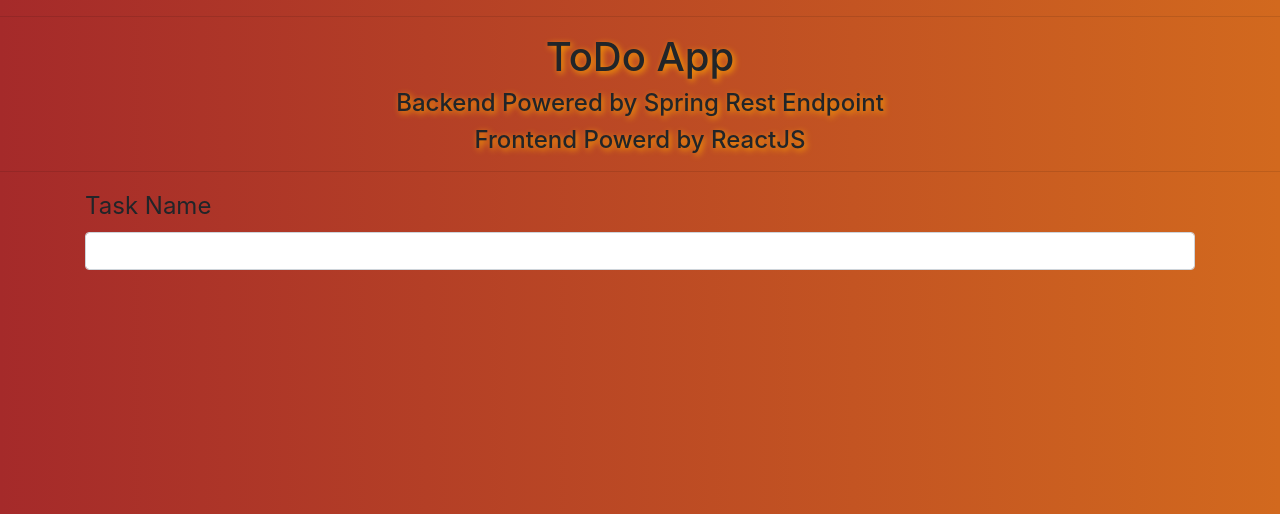
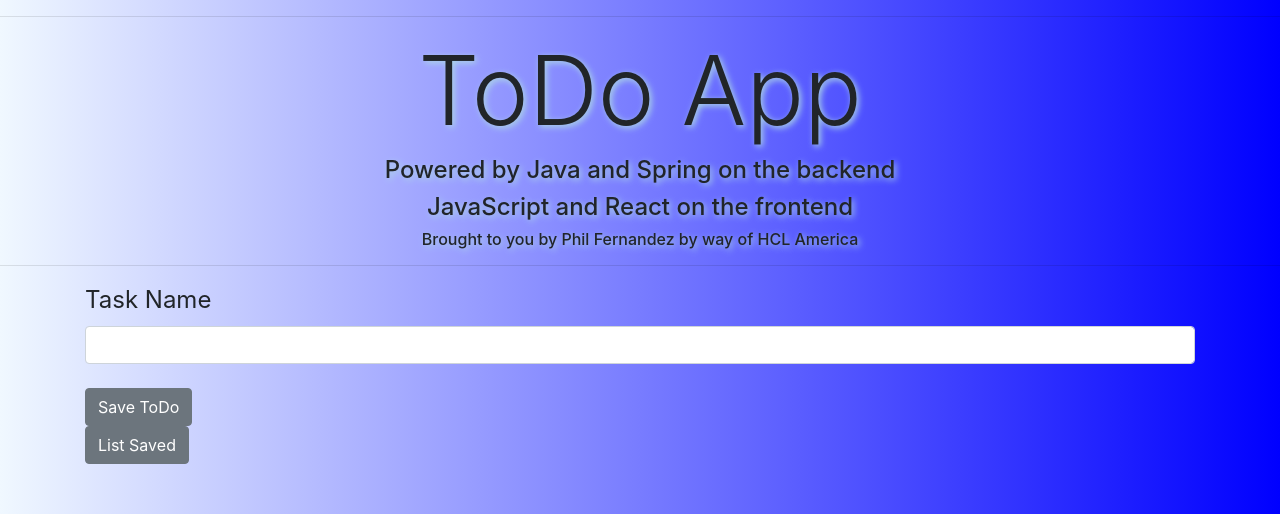
Before and after one commit to philFernandez/ToDo_Frontend, a React (Create React App) app: page / in a window 1280 px wide. Shown: the top 514 px of the page. Built offline with nearby package versions, Linux system fonts and the light colour scheme; no server answers.

Commit message:
getting from backend

```diff
--- a/package.json
+++ b/package.json
@@ -6,6 +6,7 @@
     "@testing-library/jest-dom": "^5.11.9",
     "@testing-library/react": "^11.2.3",
     "@testing-library/user-event": "^12.6.2",
+    "axios": "^0.21.1",
     "bootstrap": "^4.6.0",
     "react": "^17.0.1",
     "react-dom": "^17.0.1",
--- /dev/null
+++ b/src/AllToDo.js
@@ -0,0 +1,29 @@
+import React, { Component } from "react";
+import ToDoService from "./service/ToDoService";
+
+class AllToDo extends Component {
+  constructor(props) {
+    super(props);
+    this.state = {
+      todos: [],
+    };
+  }
+
+  componentDidMount() {
+    ToDoService.getTodos().then((res) => {
+      this.setState({ todos: res.data });
+    });
+  }
+
+  render() {
+    return (
+      <ul>
+        {this.state.todos.map((todo) => (
+          <li key={todo.id}>{todo.description}</li>
+        ))}
+      </ul>
+    );
+  }
+}
+
+export default AllToDo;
--- a/src/ToDoApp.css
+++ b/src/ToDoApp.css
@@ -1,10 +1,15 @@
 body {
-  background: linear-gradient(270deg, chocolate, brown);
+  background: linear-gradient(270deg, blue, aliceblue);
 }
 
 div.header {
-  text-shadow: 2px 2px 6px orange;
+  text-shadow: 2px 2px 6px lightblue;
+  /* font-family: serif; */
 }
+
+/* div.header h1 {
+  font-size: 4rem;
+} */
 
 .label {
   font-size: 1.5rem;
--- a/src/ToDoApp.js
+++ b/src/ToDoApp.js
@@ -1,16 +1,18 @@
 import React, { Component } from "react";
 import { Button, Form, Input, Label } from "reactstrap";
 import "./ToDoApp.css";
+import AllToDo from "./AllToDo";
 
 class ToDoApp extends Component {
   render() {
     return (
       <div>
         <hr />
-        <div className="header" align="center">
-          <h1>ToDo App</h1>
-          <h4>Backend Powered by Spring Rest Endpoint</h4>
-          <h4>Frontend Powerd by ReactJS</h4>
+        <div className="header container-fluid" align="center">
+          <h1 className="display-1">ToDo App</h1>
+          <h4>Powered by Java and Spring on the backend</h4>
+          <h4>JavaScript and React on the frontend</h4>
+          <h6>Brought to you by Phil Fernandez by way of HCL America</h6>
         </div>
         <hr />
         <div className="container">
@@ -19,17 +21,24 @@
               Task Name
             </Label>
             <Input type="text" id="newTodo" />
+            <br />
+            <div>
+              <Button>Save ToDo</Button>
+            </div>
+            <div>
+              <Button>List Saved</Button>
+            </div>
           </Form>
+        </div>
+        <br />
+        <br />
+        <br />
+        <div>
+          <AllToDo />
         </div>
       </div>
     );
   }
 }
 
-class Fred extends Component {
-  render() {
-    return <h2>I am Fred</h2>;
-  }
-}
-
 export default ToDoApp;
--- /dev/null
+++ b/src/service/ToDoService.js
@@ -0,0 +1,11 @@
+import axios from "axios";
+
+const END_POINT_URL = "http://localhost:8080/api/todos";
+
+class ToDoService {
+  getTodos() {
+    return axios.get(END_POINT_URL);
+  }
+}
+
+export default new ToDoService();
```
Also changed, not shown: 1 other file (tests, documents, lock files or other folders).
